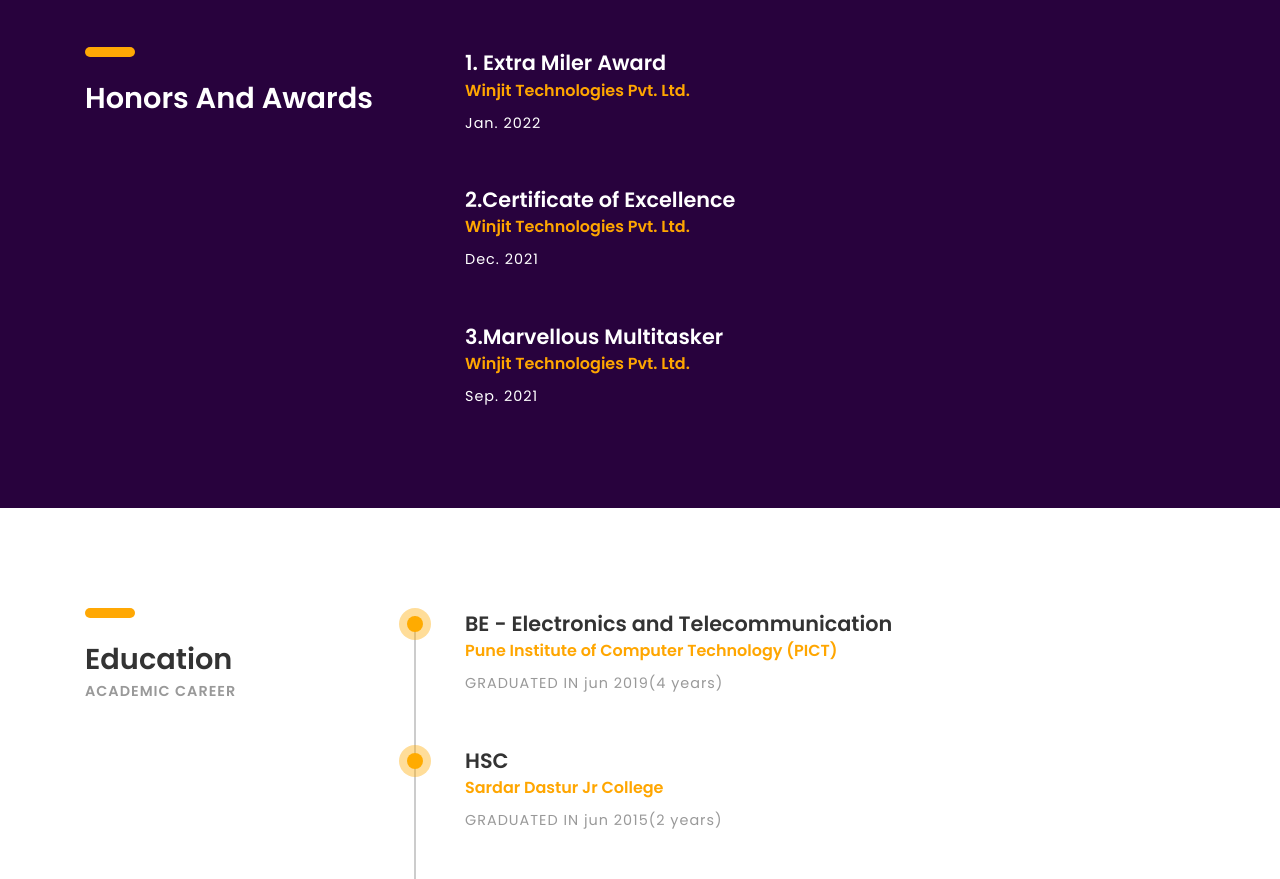
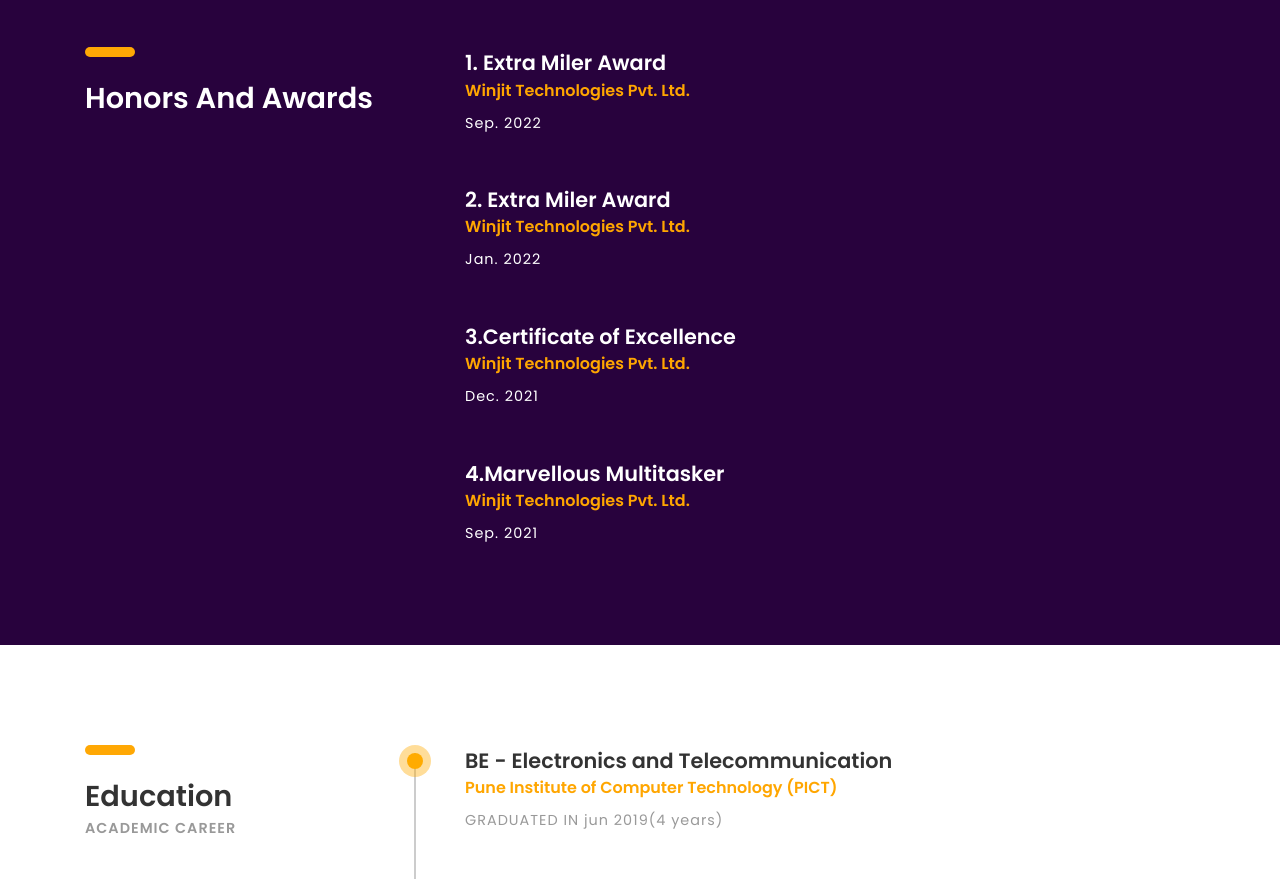
Before and after one commit to RutujaMuppid1997/Rutuja_Muppid, a plain HTML site: page index.html in a window 1280 px wide. Shown: the part 1775-2654 px from the top of the page. Drawn offline with Linux system fonts and the light colour scheme; files whose address does not match are found by name.

Commit message:
add new award

```diff
--- a/index.html
+++ b/index.html
@@ -264,19 +264,23 @@
 					</div>
 				</div>
 				<div class="col-sm-8">
-
 					<div class="experience margin-b-50">
-							<h4><b>1. Extra Miler Award</b></h4>
+						<h4><b>1. Extra Miler Award</b></h4>
+						<h5 class="font-yellow"><b>Winjit Technologies Pvt. Ltd.</b></h5>
+						<h6 class="margin-t-10">Sep. 2022</h6>
+						</div>
+					<div class="experience margin-b-50">
+						<h4><b>2. Extra Miler Award</b></h4>
 						<h5 class="font-yellow"><b>Winjit Technologies Pvt. Ltd.</b></h5>
 						<h6 class="margin-t-10">Jan. 2022</h6>
 						</div>
 						<div class="experience margin-b-50">
-								<h4><b>2.Certificate of Excellence</b></h4>
+								<h4><b>3.Certificate of Excellence</b></h4>
 							<h5 class="font-yellow"><b>Winjit Technologies Pvt. Ltd.</b></h5>
 							<h6 class="margin-t-10">Dec. 2021</h6>
 							</div>
 							<div class="experience margin-b-50">
-									<h4><b>3.Marvellous  Multitasker</b></h4>
+									<h4><b>4.Marvellous  Multitasker</b></h4>
 								<h5 class="font-yellow"><b>Winjit Technologies Pvt. Ltd.</b></h5>
 								<h6 class="margin-t-10">Sep. 2021</h6>
 								</div>
```
